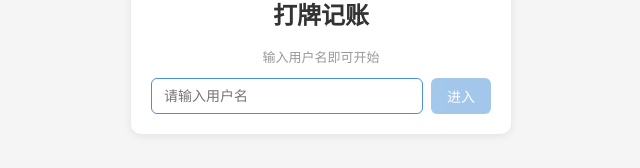
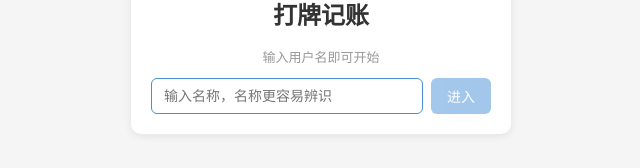
Before and after one commit to 129duckflew/pai-score, a Vue app in the folder frontend/: page /login in a window 1280 px wide. Shown: the part 124-292 px from the top of the page, without its empty margins (319-959 px from the left). Built offline with nearby package versions, Linux system fonts and the light colour scheme.

Commit message:
feat: update login username placeholder text

```diff
--- a/frontend/src/views/LoginView.vue
+++ b/frontend/src/views/LoginView.vue
@@ -7,7 +7,7 @@
         <div class="flex gap-8">
           <input
             v-model="username"
-            placeholder="请输入用户名"
+            placeholder="输入名称，名称更容易辨识"
             class="flex-1"
             :disabled="loading"
             autofocus
```
